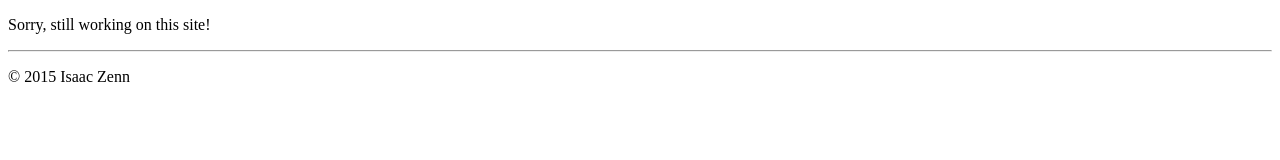
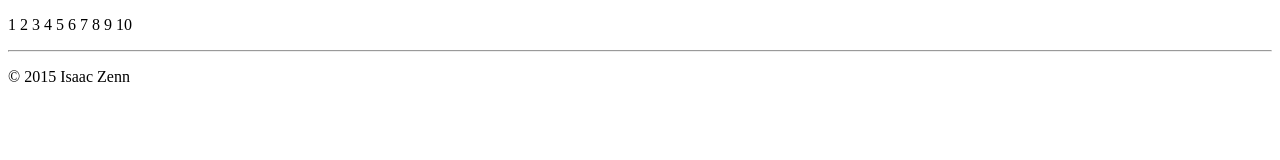
Before and after one commit to ARMmaster17/googuy3.github.io, a plain HTML site: page index.html in a window 1280 px wide. Drawn offline with Linux system fonts and the light colour scheme.

Commit message:
wrote numbers

```diff
--- a/index.html
+++ b/index.html
@@ -5,7 +5,7 @@
     <link rel="stylesheet" href="/src/css/global.css">
   <head>
   <body>
-    <p>Sorry, still working on this site!</p>
+    <p> 1 2 3 4 5 6 7 8 9 10</p>
     <hr>
     <p>&copy; 2015 Isaac Zenn</p>
   </body>
```
